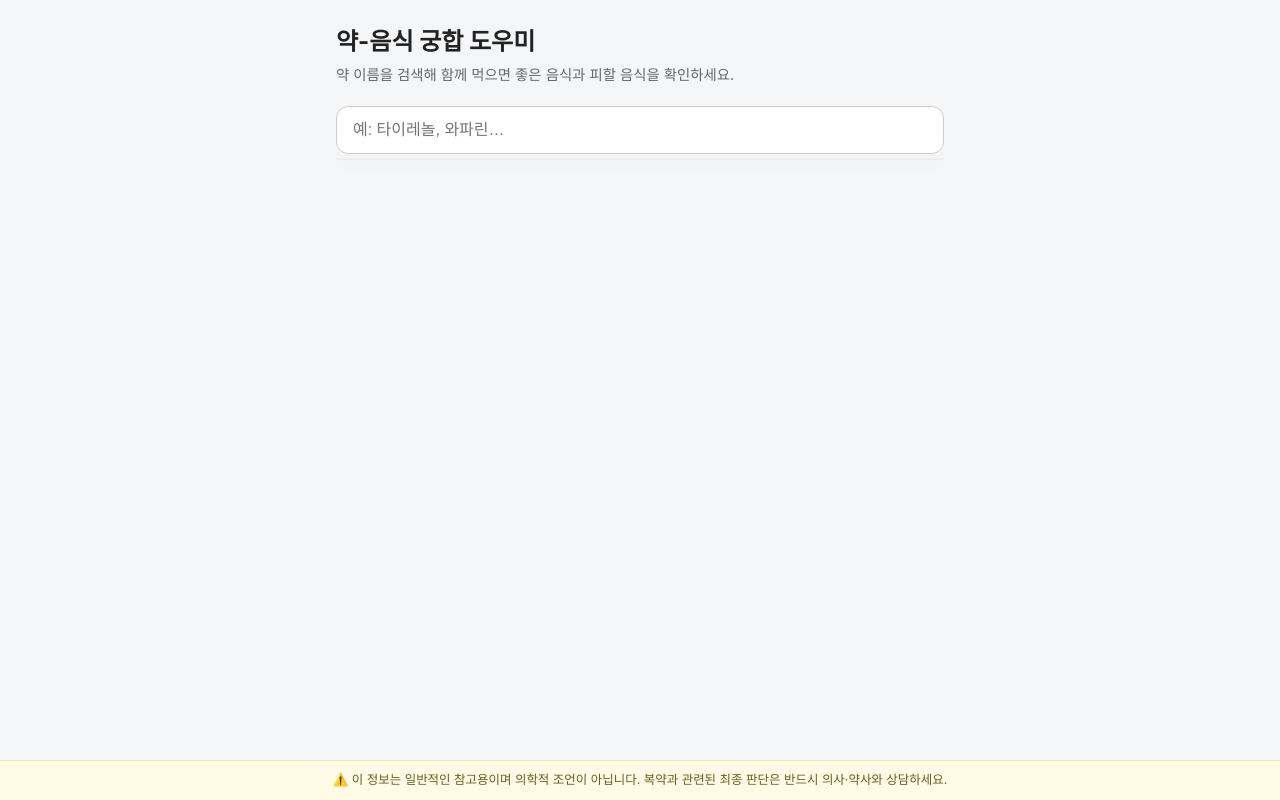
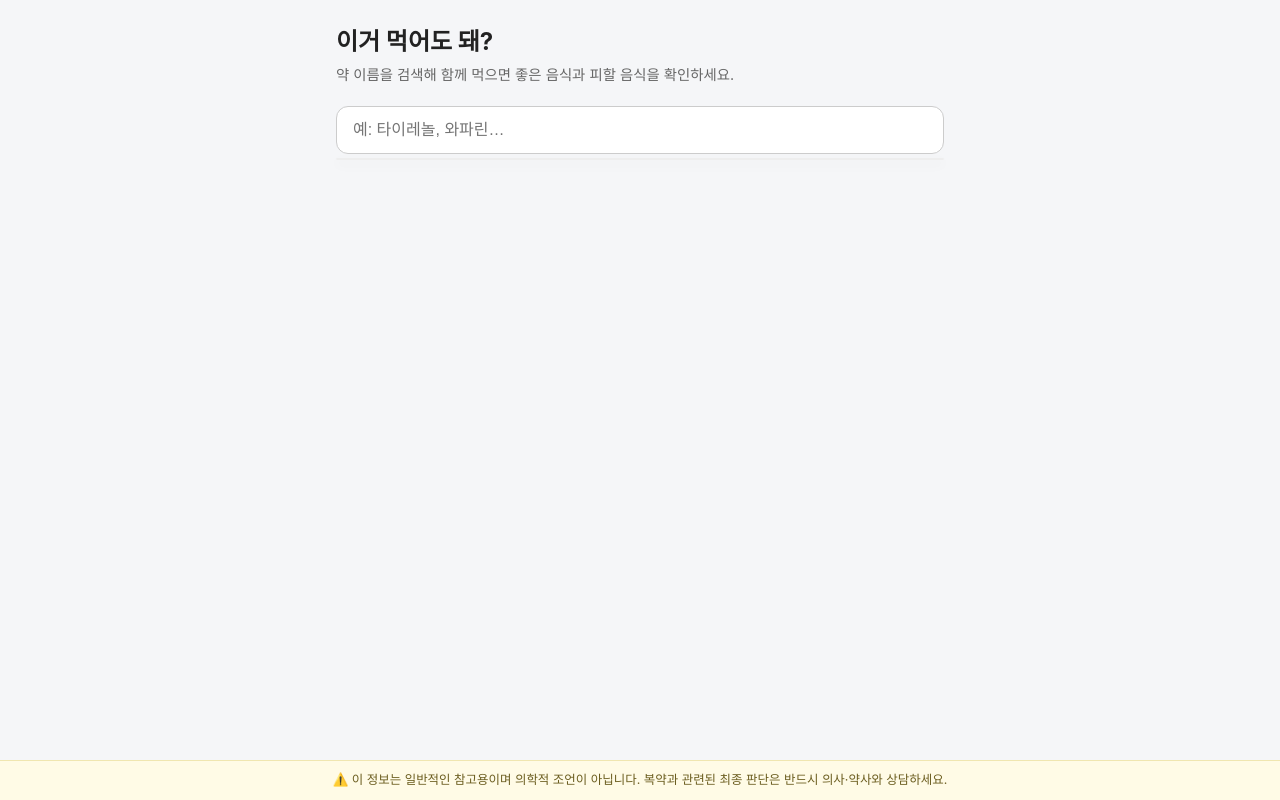
Before and after one commit to thisfoodok/medi-food, a plain HTML site: page index.html in a window 1280 px wide. Drawn offline with Linux system fonts and the light colour scheme.

Commit message:
Update index.html

```diff
--- a/index.html
+++ b/index.html
@@ -3,12 +3,12 @@
 <head>
   <meta charset="UTF-8">
   <meta name="viewport" content="width=device-width, initial-scale=1.0">
-  <title>약-음식 궁합 도우미</title>
+ <title>이거 먹어도 돼?</title>
   <link rel="stylesheet" href="css/style.css">
 </head>
 <body>
   <main class="container">
-    <h1>약-음식 궁합 도우미</h1>
+    <h1>이거 먹어도 돼?</h1>
     <p class="sub">약 이름을 검색해 함께 먹으면 좋은 음식과 피할 음식을 확인하세요.</p>
 
     <div class="search-box">
```
